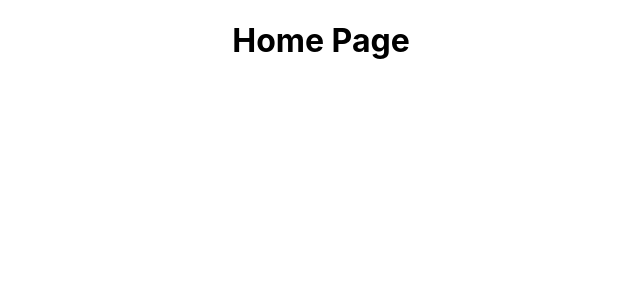
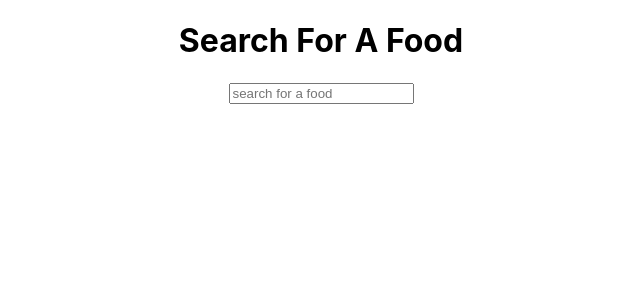
Before and after one commit to mclov/router-app, a React (Create React App) app: page / in a window 1280 px wide. Shown: the top 300 px of the page, without its empty margins (319-959 px from the left). Built offline with nearby package versions, Linux system fonts and the light colour scheme.

Commit message:
add search

```diff
--- a/src/App.js
+++ b/src/App.js
@@ -1,5 +1,6 @@
 import React, { Component } from 'react';
 import Food from './Food';
+import FoodSearch from './FoodSearch'
 import { Route, Switch } from 'react-router-dom';
 import './App.css';
 
@@ -8,7 +9,7 @@ class App extends Component {
     return (
       <div className="App" >
         <Switch>
-          <Route exact path='/' render={() => <h1>Home Page</h1>} />
+          <Route exact path='/' render={() => <FoodSearch />} />
           <Route exact path='/food/:name' render={(routeParams) => <Food {...routeParams} />} />
           <Route render={() => <h1>404 Page Not Found</h1>} />
         </Switch>
--- /dev/null
+++ b/src/FoodSearch.js
@@ -0,0 +1,33 @@
+import React, { Component } from 'react'
+
+export class FoodSearch extends Component {
+  constructor(props) {
+    super(props);
+    this.state = {
+      query: ''
+    }
+    this.handleChange = this.handleChange.bind(this);
+  }
+
+  handleChange(evt) {
+    this.setState({
+      [evt.target.name]: evt.target.value
+    })
+  }
+  render() {
+    return (
+      <div>
+        <h1>Search For A Food</h1>
+        <input
+          type='text'
+          placeholder='search for a food'
+          name='query'
+          value={this.state.query}
+          onChange={this.handleChange}
+        />
+      </div>
+    )
+  }
+}
+
+export default FoodSearch;
```
